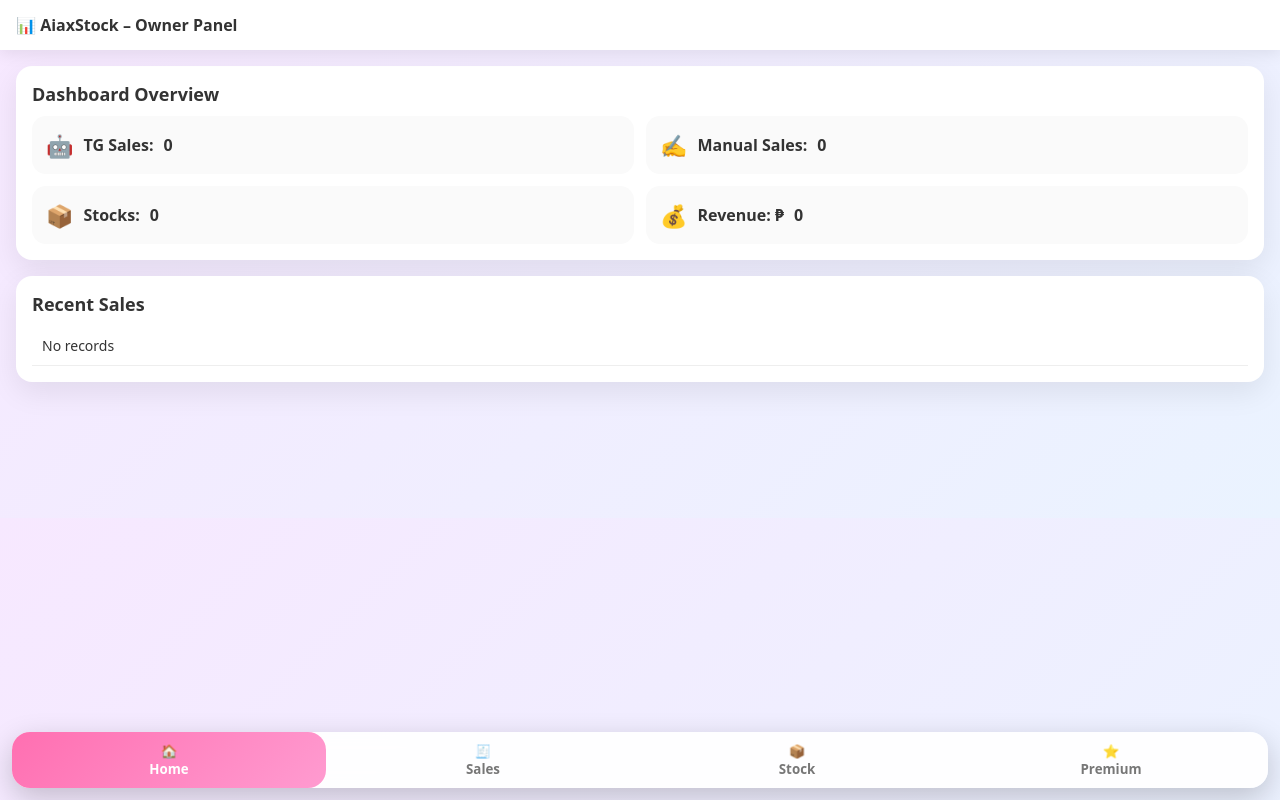
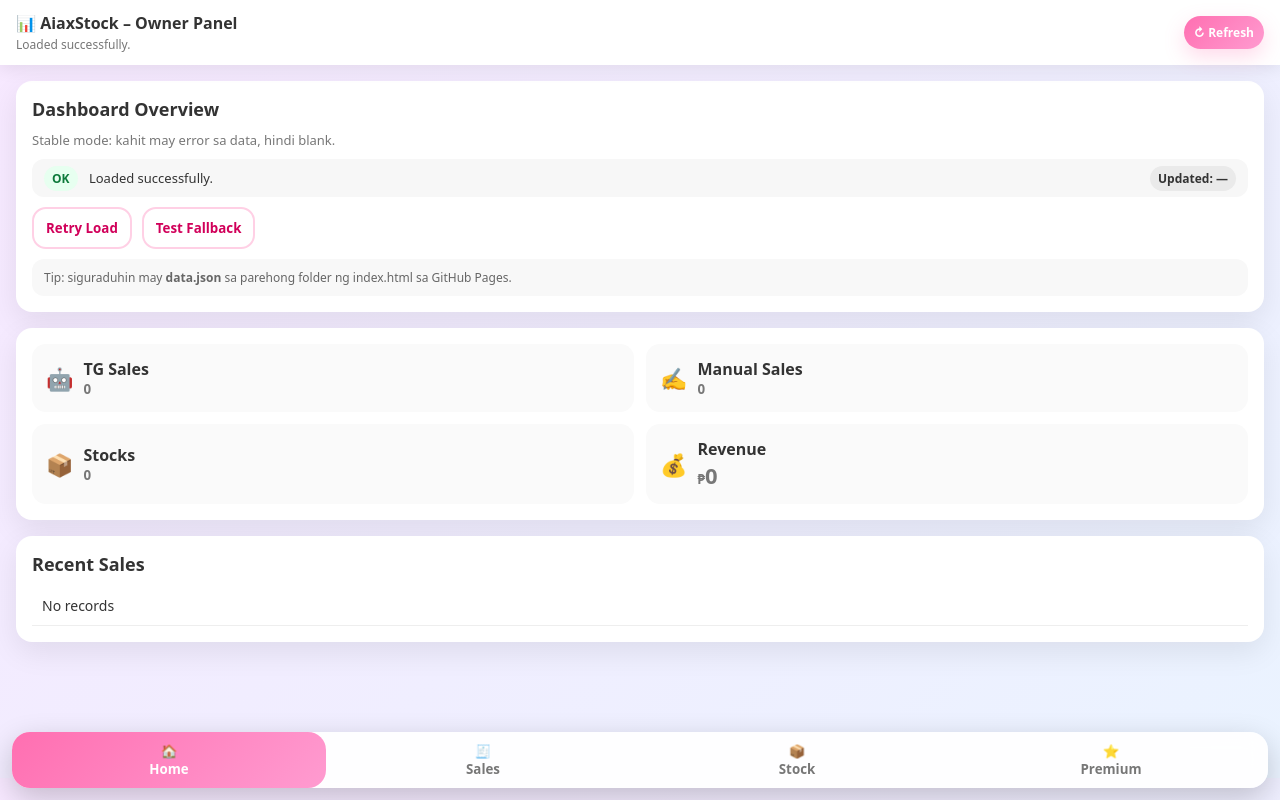
Before and after one commit to aiaxcartpremium/Aiaxstocksmanagement, a plain HTML site: page index.html in a window 1280 px wide. Drawn offline with Linux system fonts and the light colour scheme.

Commit message:
Update index.html

```diff
--- a/index.html
+++ b/index.html
@@ -7,112 +7,145 @@
 
   <style>
     *{box-sizing:border-box;font-family:system-ui,-apple-system,BlinkMacSystemFont,"Segoe UI",Roboto}
-    body{
-      margin:0;
-      background:linear-gradient(135deg,#f7e8ff,#eaf3ff);
-      color:#333;
-    }
+    body{margin:0;background:linear-gradient(135deg,#f7e8ff,#eaf3ff);color:#333}
 
     header{
       position:sticky; top:0; z-index:10;
-      background:#fff;
-      padding:14px 16px;
+      background:#fff; padding:12px 16px;
       box-shadow:0 4px 16px rgba(0,0,0,.08);
-      font-weight:800;
-      display:flex; align-items:center; gap:10px;
+      display:flex; align-items:center; justify-content:space-between; gap:10px;
+    }
+    .head-left{display:flex; flex-direction:column; gap:2px}
+    .head-title{font-weight:900}
+    .head-sub{font-size:12px;color:#777}
+
+    .pill{
+      font-size:12px;font-weight:800;
+      padding:8px 10px;border-radius:999px;border:none;
+      background:linear-gradient(135deg,#ff6fb1,#ff9bd0);
+      color:#fff;
+      box-shadow:0 8px 20px rgba(255,111,177,.25);
     }
 
     main{padding:16px 16px 120px}
 
     .card{
-      background:#fff;
-      border-radius:16px;
-      padding:16px;
+      background:#fff;border-radius:16px;padding:16px;
       box-shadow:0 10px 30px rgba(0,0,0,.08);
       margin-bottom:16px;
     }
+    .title{font-weight:900;font-size:18px;margin:0 0 10px}
+    .muted{color:#777;font-size:13px;margin:0}
 
-    .title{font-weight:900;font-size:18px;margin-bottom:10px}
+    .statusbar{
+      margin:10px 0 0;
+      padding:10px 12px;border-radius:12px;
+      background:#f7f7f7;
+      font-size:13px;
+      display:flex;justify-content:space-between;gap:10px;flex-wrap:wrap;
+    }
+    .badge{
+      padding:4px 8px;border-radius:999px;font-weight:800;font-size:12px;
+      background:#eaeaea;color:#333;
+    }
+    .badge.ok{background:#e7fff0;color:#0d7a3b}
+    .badge.err{background:#ffe7ee;color:#b0002a}
+    .badge.wait{background:#fff6dd;color:#8a5b00}
 
-    .stats{
-      display:grid;
-      grid-template-columns:1fr 1fr;
-      gap:12px;
-    }
+    .stats{display:grid;grid-template-columns:1fr 1fr;gap:12px}
     .stat{
-      padding:14px;
-      border-radius:14px;
-      background:#fafafa;
-      display:flex;align-items:center;gap:10px;
-      font-weight:700;
+      padding:14px;border-radius:14px;background:#fafafa;
+      display:flex;align-items:center;gap:10px;font-weight:800;
     }
     .stat span{font-size:22px}
+    .stat small{display:block;color:#777;font-weight:700}
 
-    table{
-      width:100%;
-      border-collapse:collapse;
-      font-size:14px;
-    }
-    th,td{
-      padding:10px;
-      border-bottom:1px solid #eee;
-      text-align:left;
-    }
+    table{width:100%;border-collapse:collapse;font-size:14px}
+    th,td{padding:10px;border-bottom:1px solid #eee;text-align:left}
 
-    /* panels */
     .content-panel{display:none}
     .content-panel.active{display:block}
 
-    /* bottom nav */
     .bottom-nav{
-      position:fixed;
-      left:12px; right:12px; bottom:12px;
-      background:rgba(255,255,255,.92);
-      backdrop-filter: blur(10px);
-      border-radius:18px;
-      box-shadow:0 10px 30px rgba(0,0,0,.2);
+      position:fixed;left:12px;right:12px;bottom:12px;z-index:99;
+      background:rgba(255,255,255,.92);backdrop-filter: blur(10px);
+      border-radius:18px;box-shadow:0 10px 30px rgba(0,0,0,.2);
       display:flex;
-      z-index:99;
     }
     .nav-btn{
-      flex:1;
-      border:none;
-      background:none;
-      padding:10px 6px;
-      font-weight:800;
-      color:#777;
+      flex:1;border:none;background:none;padding:10px 6px;
+      font-weight:900;color:#777;
     }
     .nav-btn.active{
       background:linear-gradient(135deg,#ff6fb1,#ff9bd0);
-      color:#fff;
-      border-radius:18px;
+      color:#fff;border-radius:18px;
+    }
+
+    .btn-row{display:flex;gap:10px;flex-wrap:wrap;margin-top:10px}
+    .btn-ghost{
+      border:2px solid #ffd0e5;background:#fff;color:#d1005a;
+      padding:10px 12px;border-radius:14px;font-weight:900;
+    }
+
+    .note{
+      font-size:12px;color:#666;background:#f8f8f8;
+      padding:10px 12px;border-radius:12px;margin-top:10px;
     }
   </style>
 </head>
 
 <body>
 
-<header>📊 AiaxStock – Owner Panel</header>
+<header>
+  <div class="head-left">
+    <div class="head-title">📊 AiaxStock – Owner Panel</div>
+    <div class="head-sub" id="subline">Waiting for data…</div>
+  </div>
+  <button class="pill" id="btnRefresh">↻ Refresh</button>
+</header>
 
 <main>
 
   <!-- DASHBOARD -->
   <section id="dashboard" class="content-panel active">
     <div class="card">
-      <div class="title">Dashboard Overview</div>
-      <div class="stats">
-        <div class="stat"><span>🤖</span> TG Sales: <b id="tgSales">0</b></div>
-        <div class="stat"><span>✍️</span> Manual Sales: <b id="manualSales">0</b></div>
-        <div class="stat"><span>📦</span> Stocks: <b id="stocks">0</b></div>
-        <div class="stat"><span>💰</span> Revenue: ₱<b id="revenue">0</b></div>
+      <h2 class="title">Dashboard Overview</h2>
+      <p class="muted">Stable mode: kahit may error sa data, hindi blank.</p>
+
+      <div class="statusbar">
+        <div>
+          <span class="badge wait" id="badgeStatus">LOADING</span>
+          <span style="margin-left:8px" id="txtStatus">Fetching data.json…</span>
+        </div>
+        <div>
+          <span class="badge" id="badgeUpdated">Updated: —</span>
+        </div>
+      </div>
+
+      <div class="btn-row">
+        <button class="btn-ghost" id="btnRetry">Retry Load</button>
+        <button class="btn-ghost" id="btnTest">Test Fallback</button>
+      </div>
+
+      <div class="note">
+        Tip: siguraduhin may <b>data.json</b> sa parehong folder ng index.html sa GitHub Pages.
       </div>
     </div>
 
     <div class="card">
-      <div class="title">Recent Sales</div>
+      <div class="stats">
+        <div class="stat"><span>🤖</span><div><div>TG Sales</div><small id="tgSales">0</small></div></div>
+        <div class="stat"><span>✍️</span><div><div>Manual Sales</div><small id="manualSales">0</small></div></div>
+        <div class="stat"><span>📦</span><div><div>Stocks</div><small id="stocks">0</small></div></div>
+        <div class="stat"><span>💰</span><div><div>Revenue</div><small>₱<span id="revenue">0</span></small></div></div>
+      </div>
+    </div>
+
+    <div class="card">
+      <h2 class="title">Recent Sales</h2>
       <table>
         <tbody id="recentSales">
-          <tr><td>No records</td></tr>
+          <tr><td>Waiting…</td></tr>
         </tbody>
       </table>
     </div>
@@ -121,30 +154,29 @@
   <!-- SALES -->
   <section id="sales" class="content-panel">
     <div class="card">
-      <div class="title">All Sales</div>
-      <p>Coming soon (stable placeholder)</p>
+      <h2 class="title">All Sales</h2>
+      <p class="muted">Next step natin dito: full table + filters + pagination.</p>
     </div>
   </section>
 
   <!-- STOCK -->
   <section id="stock" class="content-panel">
     <div class="card">
-      <div class="title">Stocks</div>
-      <p>Coming soon</p>
+      <h2 class="title">Stock</h2>
+      <p class="muted">Next step natin dito: basic stock list + mark used.</p>
     </div>
   </section>
 
   <!-- PREMIUM -->
   <section id="premium" class="content-panel">
     <div class="card">
-      <div class="title">Premium Accounts</div>
-      <p>Coming soon</p>
+      <h2 class="title">Premium Accounts</h2>
+      <p class="muted">Next step natin dito: FIFO / aging (days in stock).</p>
     </div>
   </section>
 
 </main>
 
-<!-- BOTTOM NAV -->
 <nav class="bottom-nav">
   <button class="nav-btn active" data-target="dashboard">🏠<br>Home</button>
   <button class="nav-btn" data-target="sales">🧾<br>Sales</button>
@@ -153,37 +185,100 @@
 </nav>
 
 <script>
-  // navigation (no crash, no overlay)
+  // ---- NAV
   document.querySelectorAll('.nav-btn').forEach(btn=>{
     btn.onclick=()=>{
       document.querySelectorAll('.nav-btn').forEach(b=>b.classList.remove('active'));
       btn.classList.add('active');
-
       document.querySelectorAll('.content-panel').forEach(p=>p.classList.remove('active'));
       document.getElementById(btn.dataset.target).classList.add('active');
     }
   });
 
-  // load snapshot JSON
-  fetch('./data.json?'+Date.now())
-    .then(r=>r.json())
-    .then(d=>{
-      document.getElementById('tgSales').textContent=d.stats.tg_sales||0;
-      document.getElementById('manualSales').textContent=d.stats.manual_sales||0;
-      document.getElementById('stocks').textContent=d.stats.available_stocks||0;
-      document.getElementById('revenue').textContent=d.stats.revenue||0;
+  // ---- UI helpers
+  const el = (id)=>document.getElementById(id);
 
-      const rs=document.getElementById('recentSales');
-      rs.innerHTML='';
-      if(!d.recent_sales.length){
-        rs.innerHTML='<tr><td>No records</td></tr>';
-      }else{
-        d.recent_sales.forEach(x=>{
-          rs.innerHTML+=`<tr><td>${x.buyer}</td></tr>`;
-        });
+  function setStatus(type, msg){
+    const b = el('badgeStatus');
+    b.classList.remove('ok','err','wait');
+    if(type==='ok') b.classList.add('ok');
+    if(type==='err') b.classList.add('err');
+    if(type==='wait') b.classList.add('wait');
+    b.textContent = type.toUpperCase();
+    el('txtStatus').textContent = msg;
+    el('subline').textContent = msg;
+  }
+
+  function renderFallback(){
+    el('tgSales').textContent = 0;
+    el('manualSales').textContent = 0;
+    el('stocks').textContent = 0;
+    el('revenue').textContent = 0;
+    el('recentSales').innerHTML = '<tr><td>No records (fallback)</td></tr>';
+    el('badgeUpdated').textContent = 'Updated: —';
+  }
+
+  function renderData(d){
+    const stats = (d && d.stats) ? d.stats : {};
+    el('tgSales').textContent = stats.tg_sales ?? 0;
+    el('manualSales').textContent = stats.manual_sales ?? 0;
+    el('stocks').textContent = stats.available_stocks ?? 0;
+    el('revenue').textContent = stats.revenue ?? 0;
+
+    const updated = d.updated_at || d.updated || null;
+    el('badgeUpdated').textContent = 'Updated: ' + (updated || '—');
+
+    const rs = el('recentSales');
+    rs.innerHTML = '';
+    const list = Array.isArray(d.recent_sales) ? d.recent_sales : [];
+    if(!list.length){
+      rs.innerHTML = '<tr><td>No records</td></tr>';
+    } else {
+      list.slice(0,8).forEach(x=>{
+        const buyer = x.buyer || x.buyer_name || x.username || '—';
+        const product = x.product || x.product_name || '—';
+        const amount = x.amount ?? x.price ?? '—';
+        rs.innerHTML += `<tr><td>${buyer}</td><td>${product}</td><td>${amount}</td></tr>`;
+      });
+    }
+  }
+
+  // ---- stable loader with retries
+  async function loadData({retries=2}={}){
+    setStatus('wait','Fetching data.json…');
+    try{
+      const res = await fetch('./data.json?ts=' + Date.now(), { cache:'no-store' });
+      if(!res.ok){
+        throw new Error('HTTP ' + res.status + ' (data.json missing?)');
       }
-    })
-    .catch(()=>console.log('data.json not found yet'));
+      const d = await res.json();
+      renderData(d);
+      setStatus('ok','Loaded successfully.');
+      return true;
+    } catch(err){
+      renderFallback();
+      setStatus('err','Load failed: ' + err.message);
+      if(retries > 0){
+        setStatus('wait','Retrying… ('+retries+')');
+        await new Promise(r=>setTimeout(r, 900));
+        return loadData({retries: retries-1});
+      }
+      return false;
+    }
+  }
+
+  // buttons
+  el('btnRefresh').onclick = ()=>loadData({retries:2});
+  el('btnRetry').onclick = ()=>loadData({retries:3});
+  el('btnTest').onclick = ()=>{
+    // simulate broken data
+    renderFallback();
+    setStatus('err','Test mode: showing fallback (no crash).');
+  };
+
+  // initial
+  renderFallback();
+  loadData({retries:2});
 </script>
 
 </body>
```
